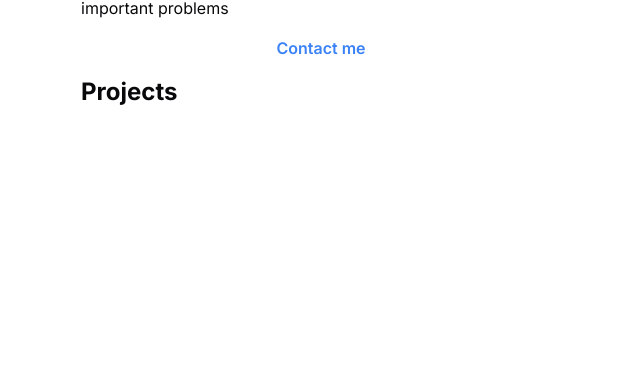
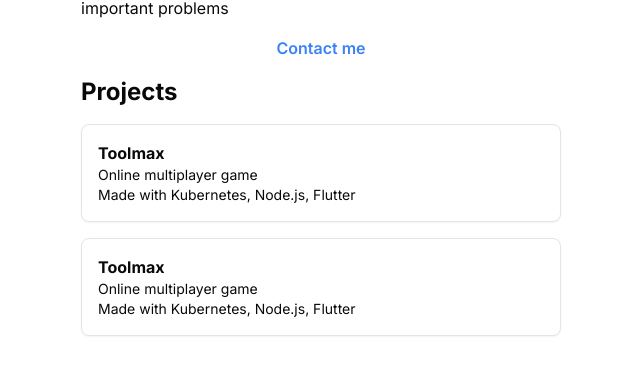
Before and after one commit to jorahty/spring-2024, a Next.js app: page / in a window 1280 px wide. Shown: the part 191-566 px from the top of the page, without its empty margins (319-959 px from the left). Built offline with nearby package versions, Linux system fonts and the light colour scheme.

Commit message:
list projects

```diff
--- a/app/page.tsx
+++ b/app/page.tsx
@@ -1,5 +1,6 @@
 import Header from './header';
 import Contact from './contact';
+import Projects from './projects';
 
 export default function Home() {
   return (
@@ -16,7 +17,7 @@
 
       <Contact />
 
-      <h2 className="text-2xl font-bold">Projects</h2>
+      <Projects />
     </main>
   );
 }
--- /dev/null
+++ b/app/projects.tsx
@@ -0,0 +1,20 @@
+import { Card } from '@/components/ui/card';
+
+export default function Projects() {
+  return (
+    <div className="flex flex-col gap-4">
+      <h2 className="text-2xl font-bold">Projects</h2>
+
+      <Card className="p-4 hover:bg-accent cursor-pointer">
+        <h3 className="font-bold">Toolmax</h3>
+        <p className="text-sm">Online multiplayer game</p>
+        <p className="text-sm">Made with Kubernetes, Node.js, Flutter</p>
+      </Card>
+      <Card className="p-4 hover:bg-accent">
+        <h3 className="font-bold">Toolmax</h3>
+        <p className="text-sm">Online multiplayer game</p>
+        <p className="text-sm">Made with Kubernetes, Node.js, Flutter</p>
+      </Card>
+    </div>
+  );
+}
--- /dev/null
+++ b/components/ui/card.tsx
@@ -0,0 +1,79 @@
+import * as React from "react"
+
+import { cn } from "@/lib/utils"
+
+const Card = React.forwardRef<
+  HTMLDivElement,
+  React.HTMLAttributes<HTMLDivElement>
+>(({ className, ...props }, ref) => (
+  <div
+    ref={ref}
+    className={cn(
+      "rounded-lg border bg-card text-card-foreground shadow-sm",
+      className
+    )}
+    {...props}
+  />
+))
+Card.displayName = "Card"
+
+const CardHeader = React.forwardRef<
+  HTMLDivElement,
+  React.HTMLAttributes<HTMLDivElement>
+>(({ className, ...props }, ref) => (
+  <div
+    ref={ref}
+    className={cn("flex flex-col space-y-1.5 p-6", className)}
+    {...props}
+  />
+))
+CardHeader.displayName = "CardHeader"
+
+const CardTitle = React.forwardRef<
+  HTMLParagraphElement,
+  React.HTMLAttributes<HTMLHeadingElement>
+>(({ className, ...props }, ref) => (
+  <h3
+    ref={ref}
+    className={cn(
+      "text-2xl font-semibold leading-none tracking-tight",
+      className
+    )}
+    {...props}
+  />
+))
+CardTitle.displayName = "CardTitle"
+
+const CardDescription = React.forwardRef<
+  HTMLParagraphElement,
+  React.HTMLAttributes<HTMLParagraphElement>
+>(({ className, ...props }, ref) => (
+  <p
+    ref={ref}
+    className={cn("text-sm text-muted-foreground", className)}
+    {...props}
+  />
+))
+CardDescription.displayName = "CardDescription"
+
+const CardContent = React.forwardRef<
+  HTMLDivElement,
+  React.HTMLAttributes<HTMLDivElement>
+>(({ className, ...props }, ref) => (
+  <div ref={ref} className={cn("p-6 pt-0", className)} {...props} />
+))
+CardContent.displayName = "CardContent"
+
+const CardFooter = React.forwardRef<
+  HTMLDivElement,
+  React.HTMLAttributes<HTMLDivElement>
+>(({ className, ...props }, ref) => (
+  <div
+    ref={ref}
+    className={cn("flex items-center p-6 pt-0", className)}
+    {...props}
+  />
+))
+CardFooter.displayName = "CardFooter"
+
+export { Card, CardHeader, CardFooter, CardTitle, CardDescription, CardContent }
```
